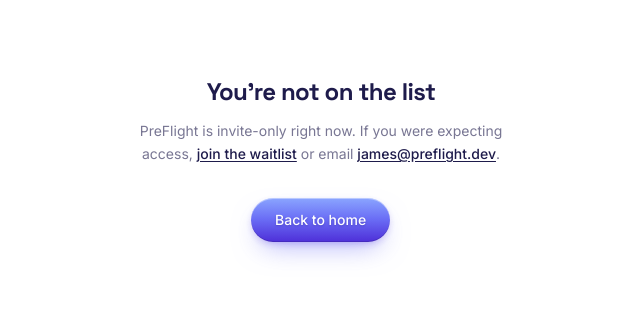
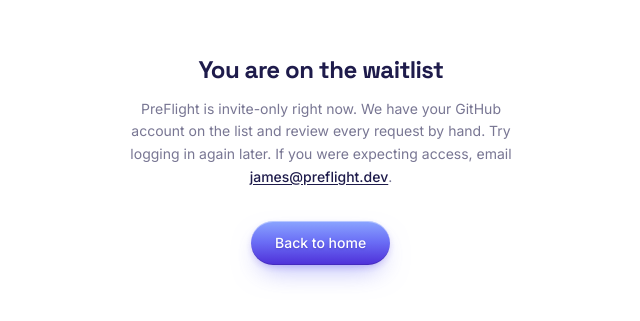
Before and after one commit to James-Software/Preflight, a Next.js app: page /access-denied in a window 1280 px wide. Shown: the part 241-562 px from the top of the page, without its empty margins (319-959 px from the left). Built offline with nearby package versions, Linux system fonts and the light colour scheme.

Commit message:
Waitlist: denied page confirms waitlist membership

```diff
--- a/app/access-denied/page.tsx
+++ b/app/access-denied/page.tsx
@@ -3,17 +3,12 @@
     <main className="flex min-h-screen items-center justify-center bg-white px-6">
       <div className="max-w-sm text-center">
         <h1 className="font-display text-2xl font-bold tracking-tight text-ink">
-          You&apos;re not on the list
+          You are on the waitlist
         </h1>
         <p className="mt-3 text-sm leading-relaxed text-ink/60">
-          PreFlight is invite-only right now. If you were expecting access,{" "}
-          <a
-            href="/#early-access"
-            className="font-medium text-ink underline underline-offset-2 transition-colors duration-150 hover:text-ink/70"
-          >
-            join the waitlist
-          </a>{" "}
-          or email{" "}
+          PreFlight is invite-only right now. We have your GitHub account on
+          the list and review every request by hand. Try logging in again
+          later. If you were expecting access, email{" "}
           <a
             href="mailto:james@preflight.dev"
             className="font-medium text-ink underline underline-offset-2 transition-colors duration-150 hover:text-ink/70"
```
